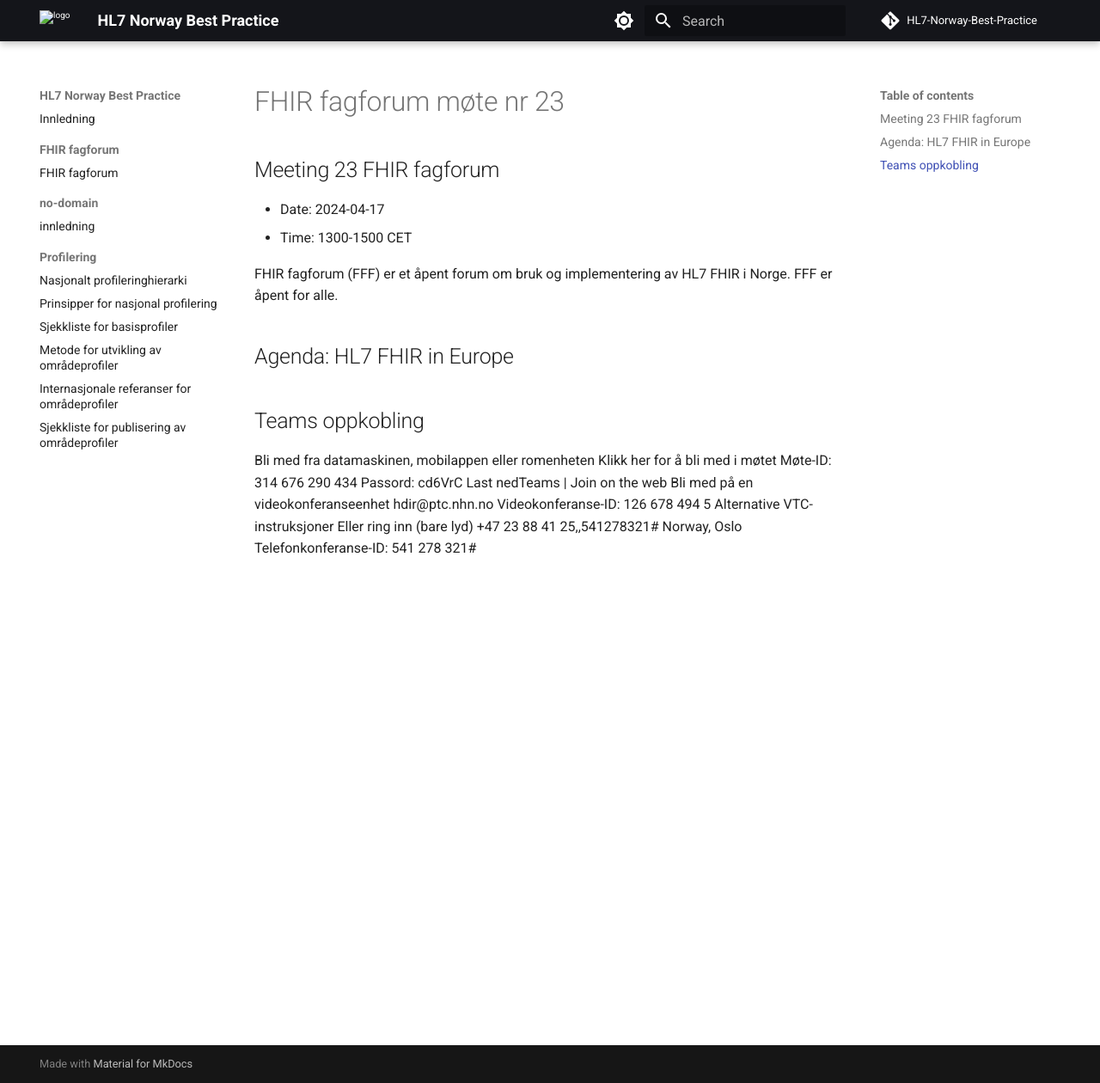
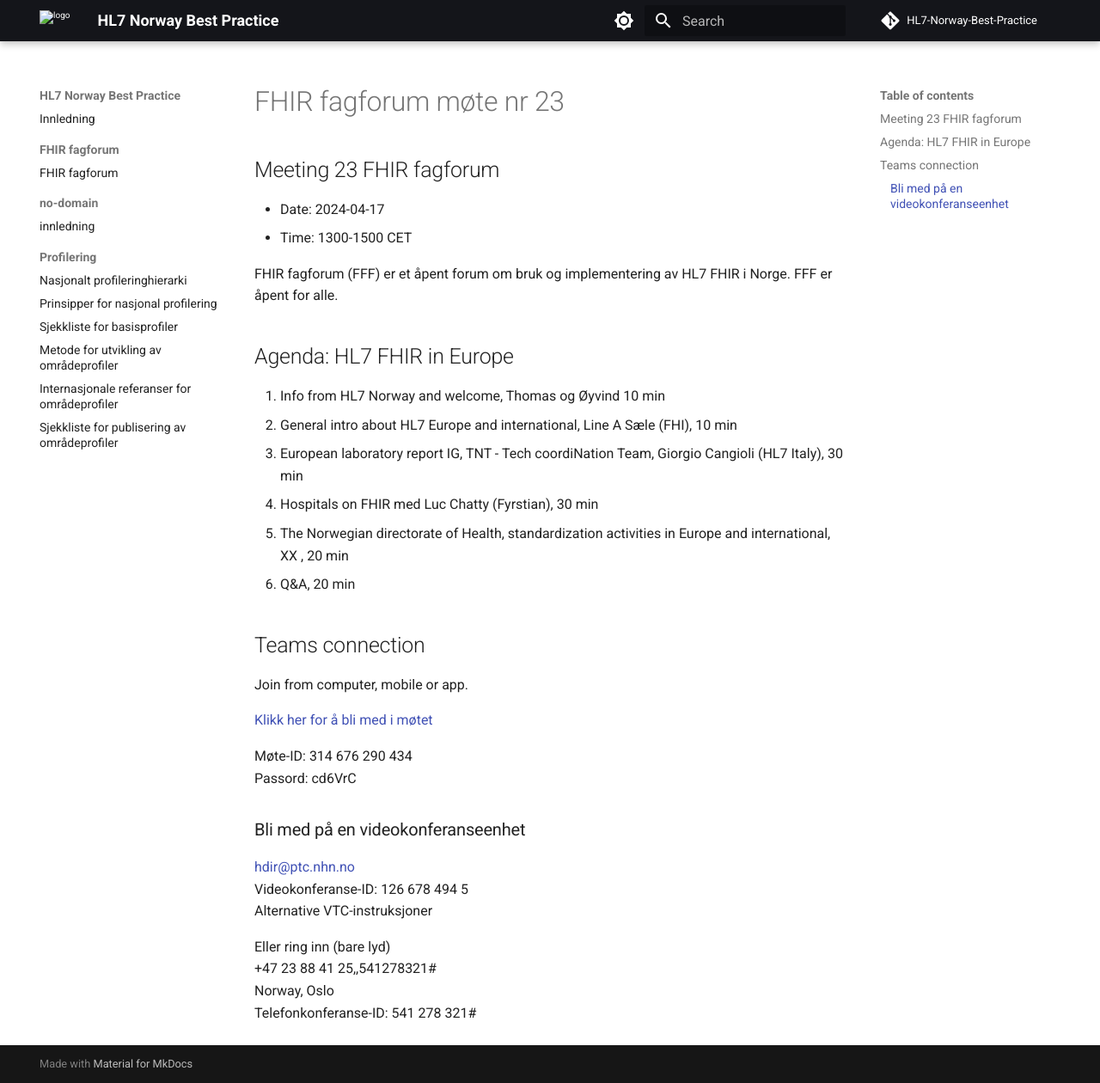
Before and after one commit to HL7Norway/best-practice, an MkDocs documentation site: the page built from docs/FHIR-faglig-forum/_agenda/2024-04-17-agenda.md, in a window 1280 px wide and 1260 px high. Shown: the whole window at 86% size. Built offline with MkDocs 1.6.1 and Material for MkDocs 9.7.7, drawn with Linux system fonts in a browser that asks for light colours; comment, search, counter and statistics services are not loaded.

Commit message:
Agenda FFF 23

```diff
--- a/docs/FHIR-faglig-forum/_agenda/2024-04-17-agenda.md
+++ b/docs/FHIR-faglig-forum/_agenda/2024-04-17-agenda.md
@@ -15,17 +15,29 @@
 
 ## Agenda: HL7 FHIR in Europe
 
-## Teams oppkobling
+1. Info from HL7 Norway and welcome, Thomas og Øyvind 10 min
+1. General intro about HL7 Europe and international, Line A Sæle (FHI), 10 min
+1. European laboratory report IG, TNT - Tech coordiNation Team, Giorgio Cangioli (HL7 Italy), 30 min
+1. Hospitals on FHIR med Luc Chatty (Fyrstian), 30 min
+1. The Norwegian directorate of Health, standardization activities in Europe and international, XX , 20 min
+1. Q&A, 20 min
 
-Bli med fra datamaskinen, mobilappen eller romenheten
-Klikk her for å bli med i møtet
+## Teams connection
+
+Join from computer, mobile or app.
+
+[Klikk her for å bli med i møtet](https://teams.microsoft.com/l/meetup-join/19%3ameeting_MzI2MDRkZDgtMmJhYS00MDM0LWEyN2ItZDMzNTIwZTY0MGZm%40thread.v2/0?context=%7b%22Tid%22%3a%226ba1bd5c-750f-4ad6-aba3-0f95585bc21f%22%2c%22Oid%22%3a%22abb18bf9-9a86-4188-b2d2-7e430cb2f4b5%22%7d)
+
 Møte-ID: 314 676 290 434
 Passord: cd6VrC
-Last nedTeams | Join on the web
-Bli med på en videokonferanseenhet
-hdir@ptc.nhn.no
+
+### Bli med på en videokonferanseenhet
+
+[hdir@ptc.nhn.no](hdir@ptc.nhn.no)
 Videokonferanse-ID: 126 678 494 5
 Alternative VTC-instruksjoner
+
 Eller ring inn (bare lyd)
-+47 23 88 41 25,,541278321#   Norway, Oslo
++47 23 88 41 25,,541278321#
+Norway, Oslo
 Telefonkonferanse-ID: 541 278 321#
```
